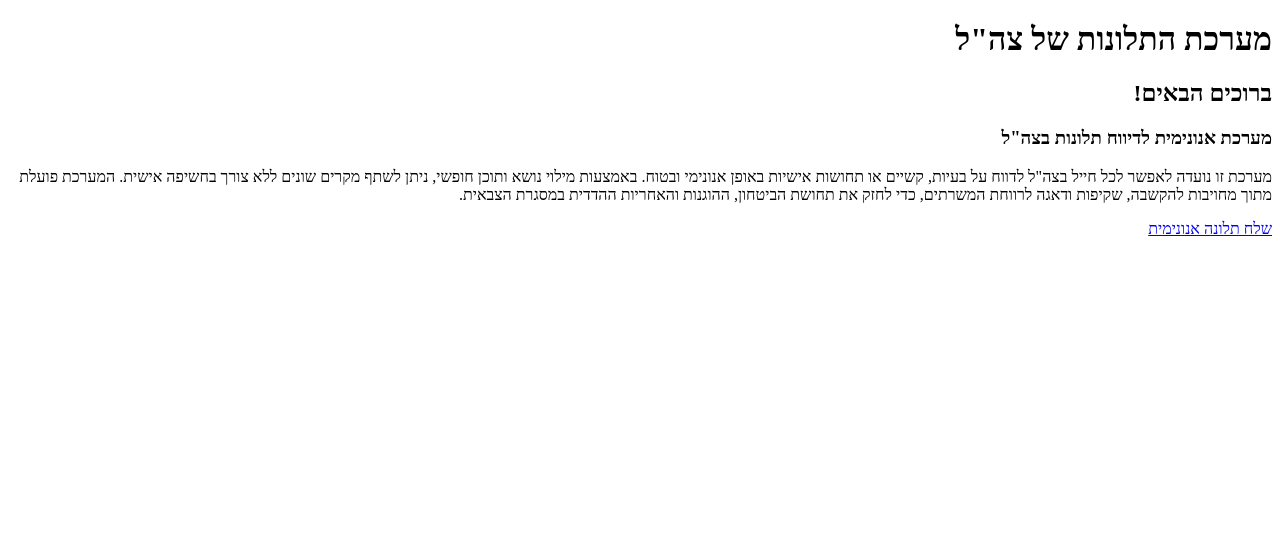
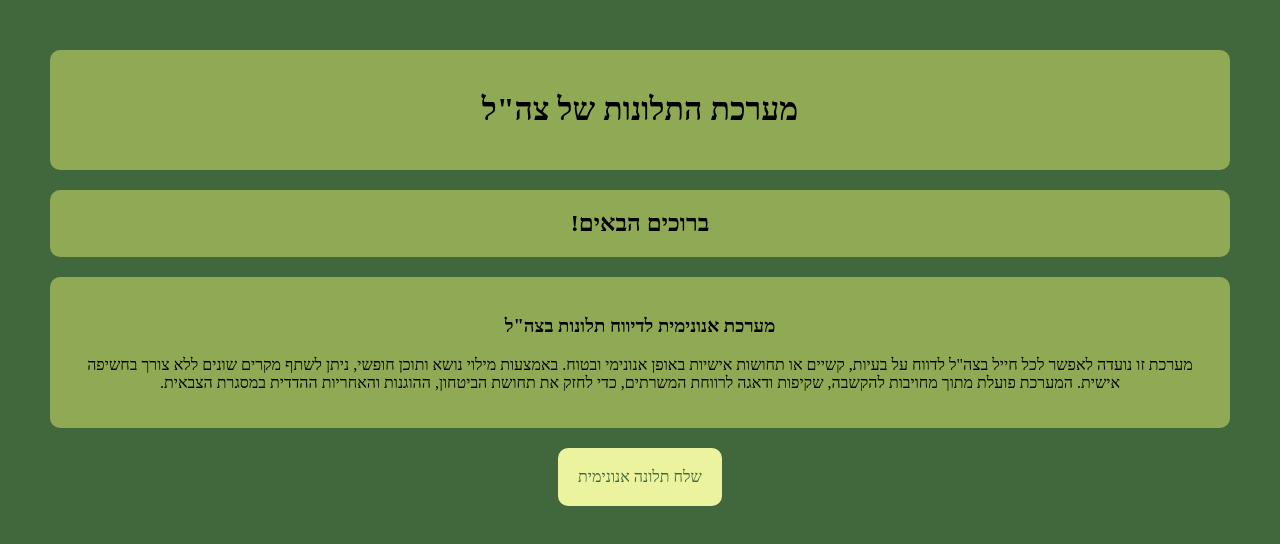
Before and after one commit to shemaryahuz/idf-complaints-system, a website: page public/index.html in a window 1280 px wide. Drawn offline with Linux system fonts and the light colour scheme.

Commit message:
add: basic css styles

```diff
--- a/public/index.html
+++ b/public/index.html
@@ -4,6 +4,7 @@
     <meta charset="UTF-8" />
     <meta name="viewport" content="width=device-width, initial-scale=1.0" />
     <title>מערכת תלונות צה"ל</title>
+    <link rel="stylesheet" href="styles.css">
   </head>
   <body>
     <header>
--- a/public/styles.css
+++ b/public/styles.css
@@ -0,0 +1,54 @@
+* {
+    box-sizing: border-box;
+}
+
+body {
+    background-color: #41673c;
+    margin: 50px;
+    text-align: center;
+}
+
+header {
+    background-color: #90a955;
+    border-radius: 10px;
+    padding: 20px;
+}
+
+h2 {
+    background-color: #90a955;
+    border-radius: 10px;
+    padding: 20px;
+}
+
+article {
+    background-color: #90a955;
+    border-radius: 10px;
+    padding: 20px;
+}
+
+a {
+    display: inline-block;
+    background-color: #ecf39e;
+    border-radius: 10px;
+    margin: 20px;
+    padding: 20px;
+}
+
+a:link {
+  color: #41673c;
+  text-decoration: none;
+}
+
+a:visited {
+  color: #41673c;
+  text-decoration: none;
+}
+
+a:hover {
+  color: #41673c;
+  text-decoration: none;
+}
+
+a:active {
+  color: #41673c;
+}
```
Also changed, not shown: public/complaint.html (+2 -1 lines).
